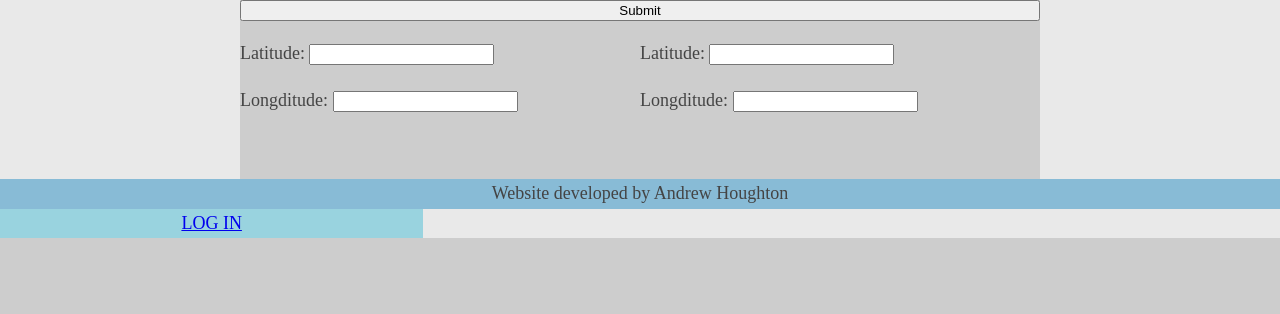
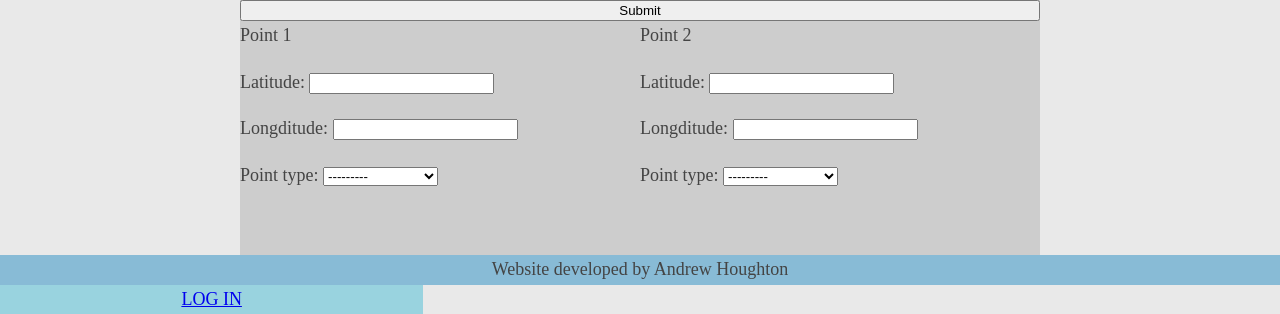
Before and after one commit to ahou8288/river_predict, a Django app: page /rivers/section/create in a window 1280 px wide. Shown: the part 1058-1372 px from the top of the page. Before the commit the page ends 1296 px from the top, so only its background shows below. Run offline with Django 3.2, Linux system fonts and the light colour scheme; data that the repository does not hold is empty; some libraries are stand-ins or nearby versions.

Commit message:
Added point type to view

```diff
--- a/my_wiki/rivers/templates/create_section.html
+++ b/my_wiki/rivers/templates/create_section.html
@@ -62,6 +62,7 @@
 
     {% for form in formset %}
         <div>
+            Point {{ forloop.counter }}
             {{ form.as_p }}
         </div>
     {% endfor %}
--- a/my_wiki/rivers/views.py
+++ b/my_wiki/rivers/views.py
@@ -75,7 +75,7 @@ class SectionView(TemplateView):
         form = SectionForm(instance=section)
 
         PointFormSet = modelformset_factory(Point, fields=(
-            'latitude', 'longditude'), min_num=2, max_num=2)
+            'latitude', 'longditude', 'point_type'), min_num=2, max_num=2)
         point_query = Point.objects.all()
         point_formset = PointFormSet(queryset=point_query)
         args = {'form': form, 'formset': point_formset}
```
